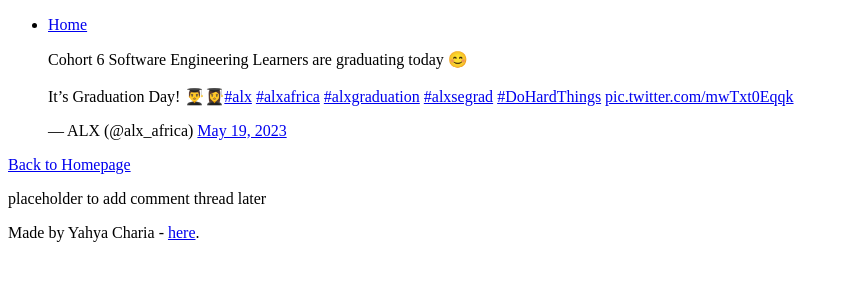
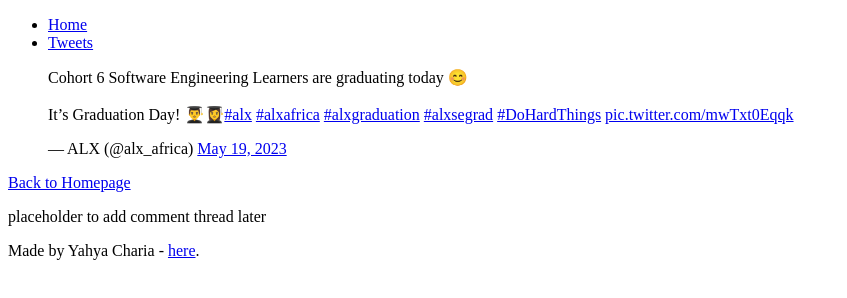
Before and after one commit to YahyaCh10/My_First_Portfolio, a plain HTML site: page html_basic/tweets.html in a window 1280 px wide. Shown: the whole page, without its empty margins (0-847 px from the left). Drawn offline with Linux system fonts and the light colour scheme.

Commit message:
Initial commit of html_basic project

```diff
--- a/html_basic/tweets.html
+++ b/html_basic/tweets.html
@@ -9,6 +9,7 @@
     <header>
       <ul>
         <li><a href="index.html">Home</a></li>
+        <li><a href="tweets.html">Tweets</a></li>
       </ul>
     </header>
     <main>
```
Also changed, not shown: html_basic/index.html (+1 -0 lines).
